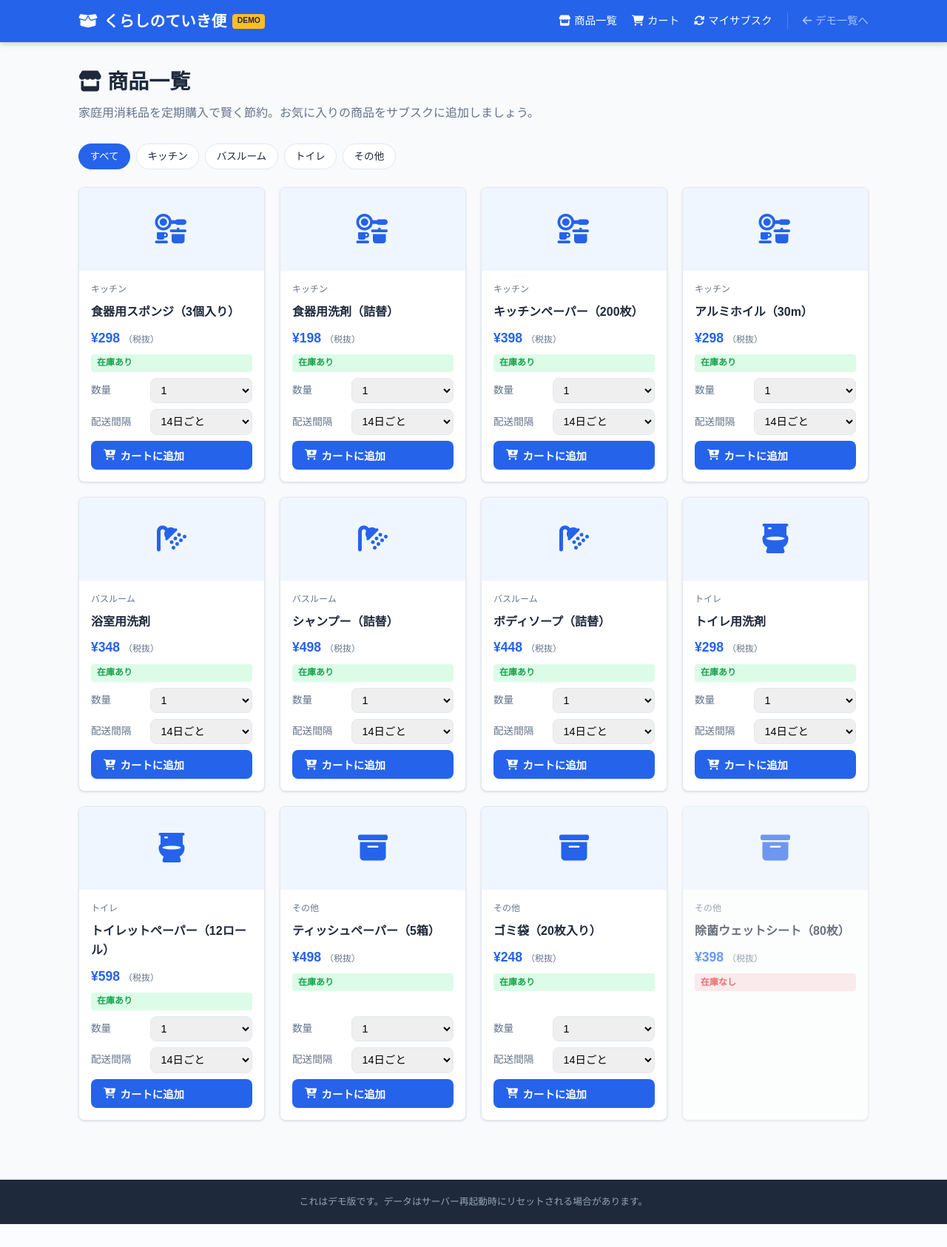
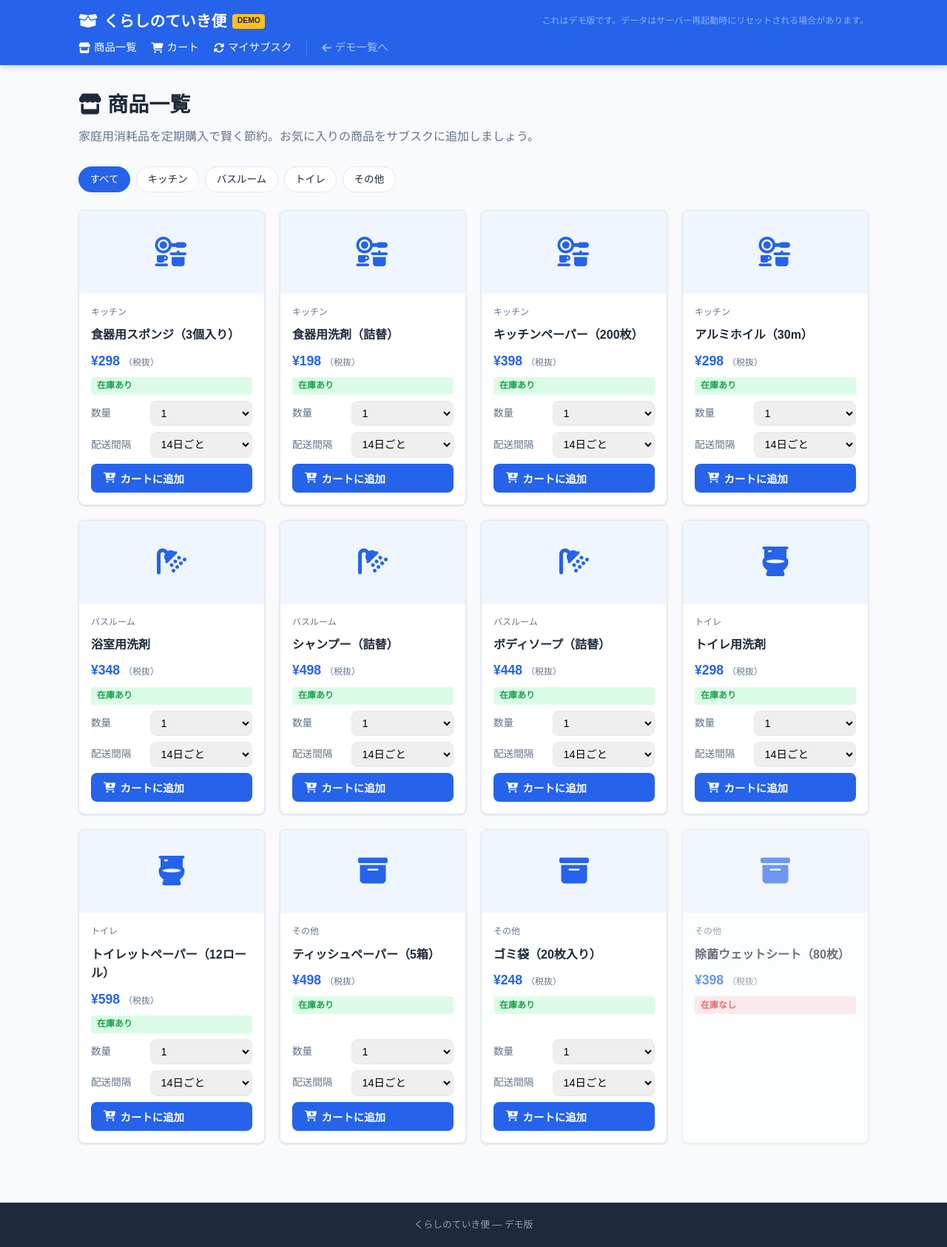
Before and after one commit to rictaworks/household-sub-demo, a Flask app: page / in a window 1280 px wide. Shown: the whole page at 74% size. Before the commit the page ends 1655 px from the top, so only its background shows below. Run offline with Flask 3, Linux system fonts and the light colour scheme; data comes from the database, SQL or seed files in the repository; data that the repository does not hold is empty.

Commit message:
Move demo notice to header

```diff
--- a/src/static/css/style.css
+++ b/src/static/css/style.css
@@ -71,6 +71,7 @@ a:hover { text-decoration: underline; }
 .nav-links a { color: #fff; font-size: 0.9rem; display: flex; align-items: center; gap: 0.3rem; }
 .nav-links a:hover { text-decoration: underline; }
 .back-link { opacity: 0.6; border-left: 1px solid rgba(255,255,255,0.3); padding-left: 1.25rem; }
+.demo-notice { font-size: 0.75rem; color: rgba(255,255,255,0.5); margin-left: 0.75rem; }
 
 .cart-link { position: relative; }
 .cart-badge {
--- a/src/templates/base.html
+++ b/src/templates/base.html
@@ -14,6 +14,7 @@
         <i class="fa-solid fa-box-open"></i> くらしのていき便
         <span class="badge-demo">DEMO</span>
       </a>
+      <span class="demo-notice">これはデモ版です。データはサーバー再起動時にリセットされる場合があります。</span>
       <nav class="nav-links">
         <a href="{{ url_for('index') }}"><i class="fa-solid fa-store"></i> 商品一覧</a>
         <a href="{{ url_for('cart') }}" class="cart-link">
@@ -34,7 +35,7 @@
 
   <footer class="site-footer">
     <div class="container">
-      <p>これはデモ版です。データはサーバー再起動時にリセットされる場合があります。</p>
+      <p>くらしのていき便 &mdash; デモ版</p>
     </div>
   </footer>
 
```
